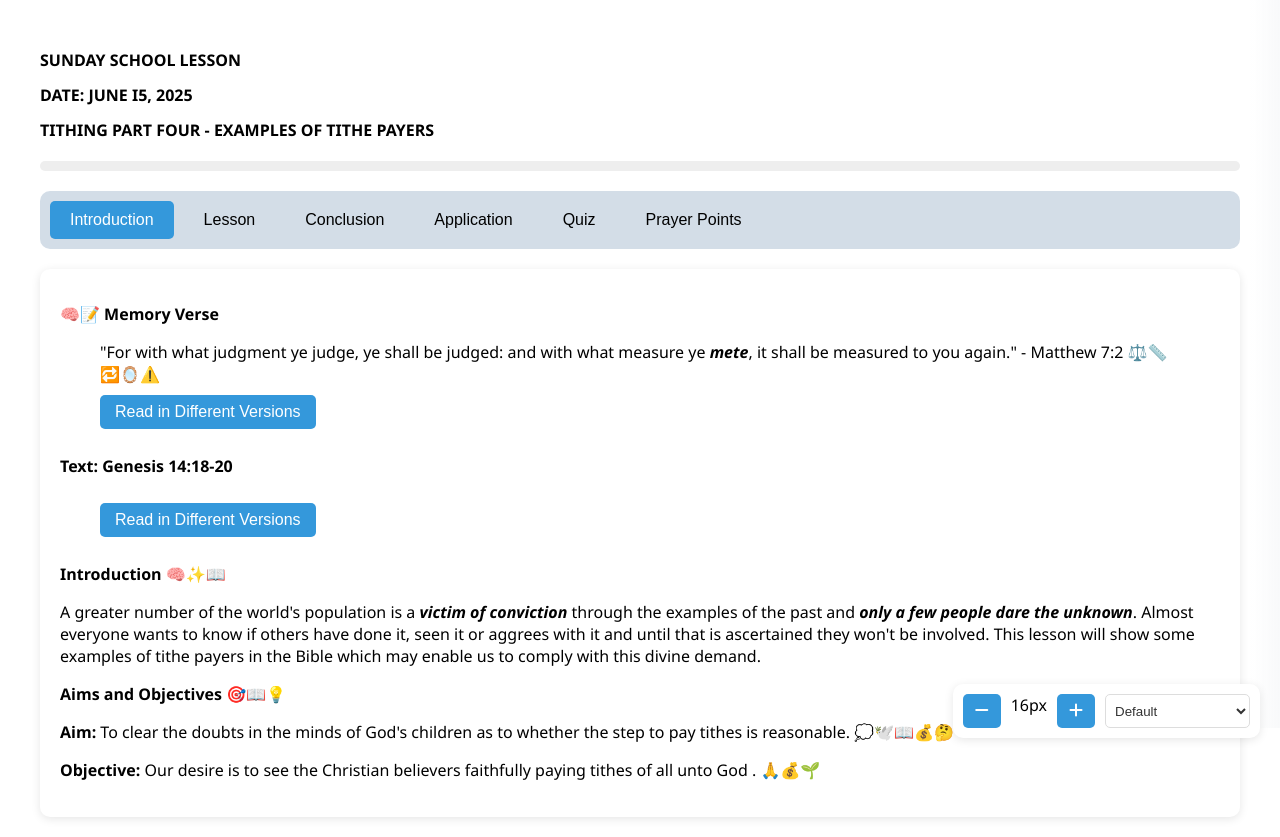
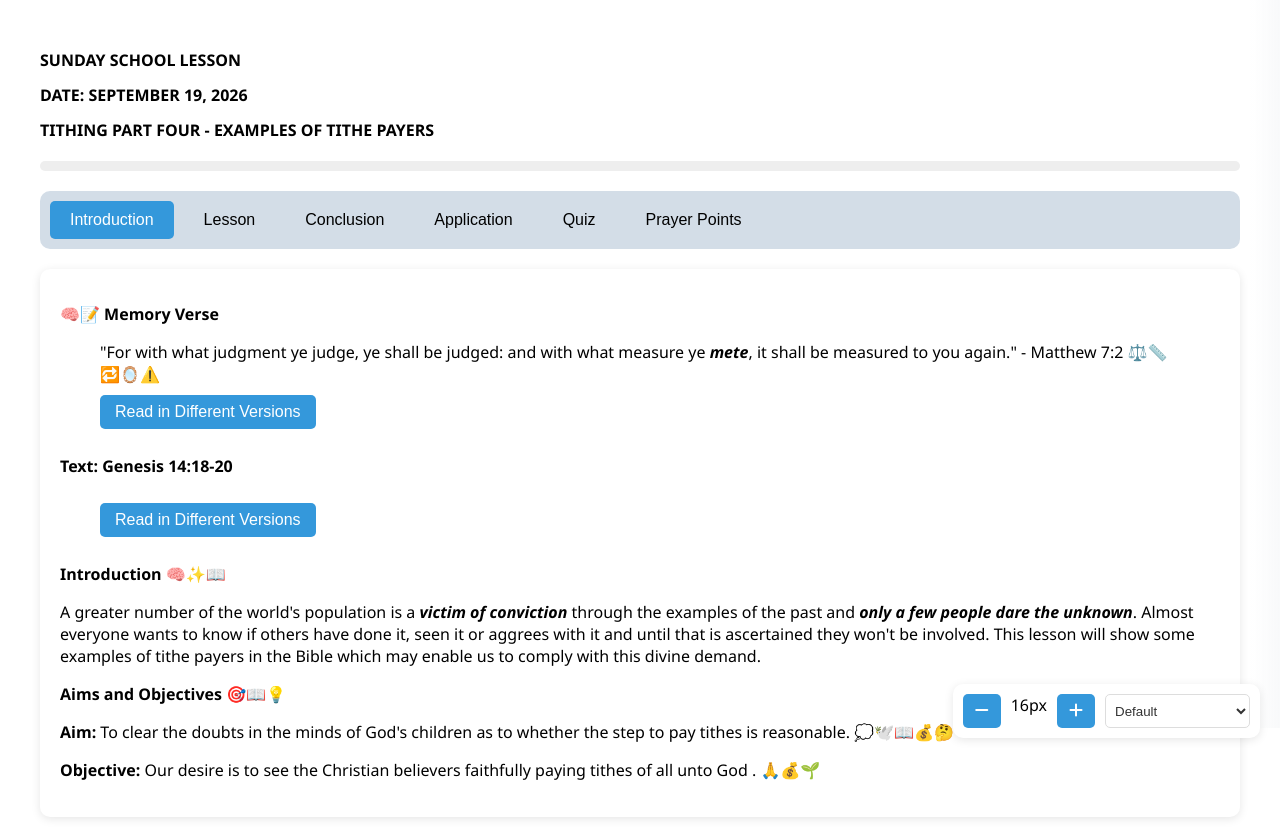
Before and after one commit to xtianit/tithes-series-4, a plain HTML site: page index.html in a window 1280 px wide. Shown: the part 72-909 px from the top of the page. Drawn offline with nearby package versions, Linux system fonts and the light colour scheme.

Commit message:
Update index.html

```diff
--- a/index.html
+++ b/index.html
@@ -149,7 +149,7 @@
 
         <div class="container">
             <h1>SUNDAY SCHOOL LESSON</h1>
-            <h2>DATE: <span>JUNE I5, 2025</span></h2>
+            <h2>DATE: <span>SEPTEMBER 19, 2026</span></h2>
             <h2>TITHING PART FOUR - EXAMPLES OF TITHE PAYERS</h2>
             <div class="progress-container">
                 <div class="progress-bar">
```
